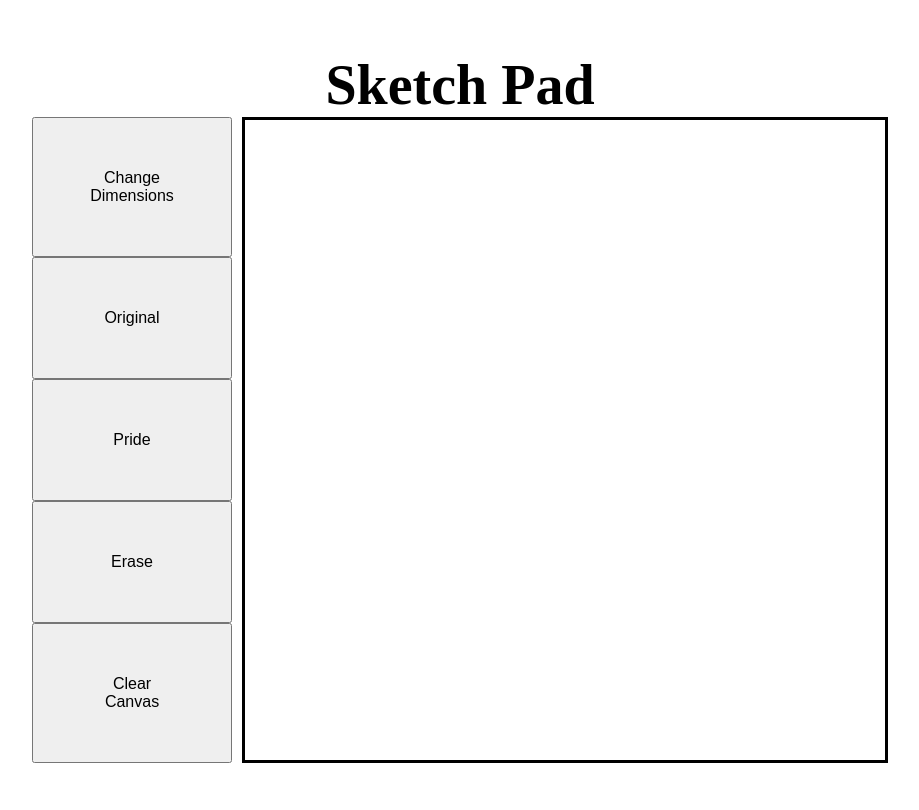
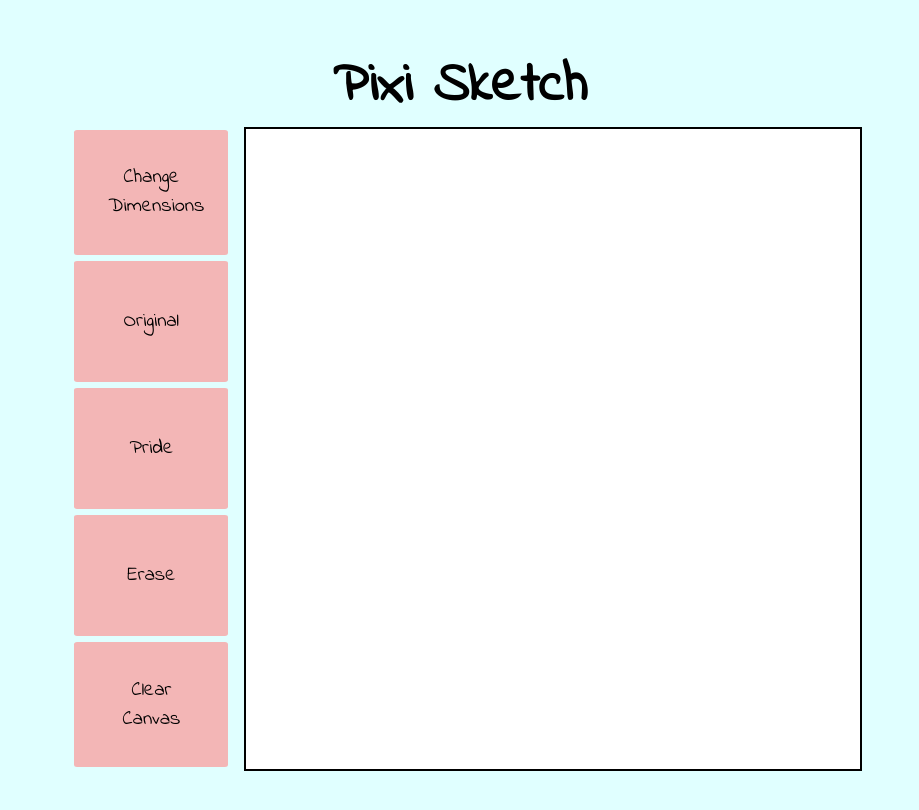
Before and after one commit to DigitalClef/Sketch, a plain HTML site: page index.html in a window 1280 px wide. Shown: the whole page, without its empty margins (188-1107 px from the left). Drawn offline with Linux system fonts and the light colour scheme.

Commit message:
Added styling to buttons to create a more aesthetic interface

```diff
--- a/index.html
+++ b/index.html
@@ -3,9 +3,12 @@
 <head>
     <title>Etch-a-Sketch!</title>
     <link rel='stylesheet' href="styles/styles.css">
+    <link rel="preconnect" href="https://fonts.googleapis.com">
+    <link rel="preconnect" href="https://fonts.gstatic.com" crossorigin>
+    <link href="https://fonts.googleapis.com/css2?family=Indie+Flower&display=swap" rel="stylesheet">
 </head>
 <body>
-    <h1 id='top-title'>Sketch Pad</h1>
+    <h1 id='top-title'>Pixi Sketch</h1>
     <main class='main'>
         <div class='button-box'>
             <button class='button-design' id='size-button'>Change Dimensions</button>
--- a/styles/styles.css
+++ b/styles/styles.css
@@ -1,4 +1,5 @@
 body {
+    background-color: lightcyan;
     display: flex;
     flex-direction: column;
     justify-content: center;
@@ -10,26 +11,38 @@ body {
 .button-box {
     display: flex;
     flex-direction: column;
-    margin-right: 10px;
-    width: 200px;
-    height: 200px;
+    margin: 2%;
+    width: 20%;
+    height: 100%;
+
 }
 
 .button-design {
-    font-size: 1em;
-    padding: 50px;
+    font-size: 20px;
+    font-family: 'Indie Flower', cursive;
+    width: 100%;
+    height: 50%;
+    padding: 22%;
+    background-color: rgb(243, 182, 182);
+    border: solid 0px black;
+    border-radius: 2%;
+    margin: 2% 0%;
+}
+
+ .button-design:hover {
+    transform: scale(1.02);
 }
 
 .inner-sketch {
     background-color: white;
-    border: solid 0px black;
-    padding: 10%;
+    border: solid 0px grey;
+    /* padding: 10%; */
 }
 
 .main {
     display: flex;
     flex-direction: row;
-    align-items: flex-start;
+    align-items: center;
 }
 
 .sketch-main {
@@ -37,11 +50,12 @@ body {
     grid-template-columns: repeat(1, 1fr);
     width: 80vmin;
     height: 80vmin;
-    border: solid 3px black;
+    border: solid 2px black;
     gap: 0;
 }
 
 #top-title {
     font-size: 7vmin;
     margin: 0px;
+    font-family: 'Indie Flower', cursive;
 }
```
Also changed, not shown: scripts/main.js (+9 -16 lines).
